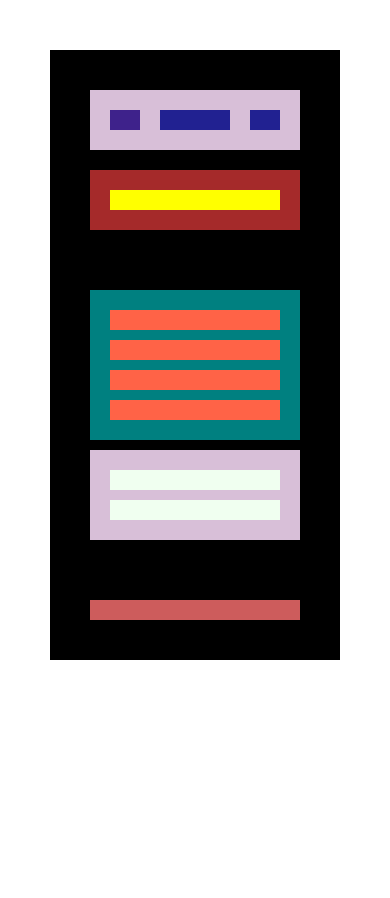
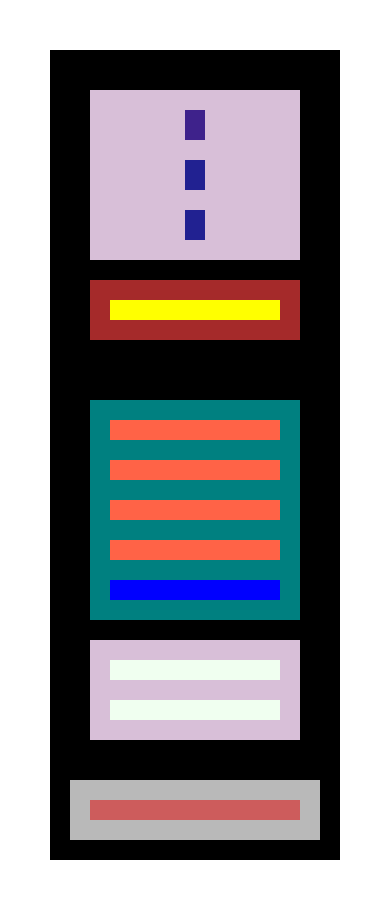
Before and after one commit to Y-Avila/Responsive, a plain HTML site: page Maqueteando/index.html in a window 390 px wide. Before the commit the page ends 844 px from the top, so only its background shows below. Drawn offline with Linux system fonts and the light colour scheme.

Commit message:
YA: Avance en maqueta

```diff
--- a/Maqueteando/estiloindex.css
+++ b/Maqueteando/estiloindex.css
@@ -14,34 +14,96 @@
     background-color: rgb(0, 0, 0);
     display: flex;
     flex-flow: column nowrap;
+
 }
 
     .menu{
         background-color: thistle;
         display: flex;
+        height: 100px;
+        align-items: center;
     }
         .logo{
             background-color: rgb(62, 34, 139);
             flex: 1 1 auto;
+            height: 30px;
         }
         .barranavegacion{
             background-color: rgb(33, 33, 145);
             flex: 5 1 auto;
+            height: 30px;
         }
         .redes{
             background-color: rgb(33, 33, 145);
             flex: 1 1 auto;
+            height: 30px;
         }
 
     .texto{background-color: brown;}
         h1{background-color: yellow;}
 
-.section{background-color: rgb(0, 0, 0);}
-    .cuerpo{background-color: teal;}
-        .articulo{background-color:tomato;}
+.section{
+    background-color: rgb(0, 0, 0);
+    display: flex;
 
-    .aside{background-color: thistle;}
-        .publicidad{background-color: honeydew;}
+}
+    .cuerpo{
+        background-color: teal;
+        flex: 3 1 auto;
+        display: flex;
+        flex-flow: wrap row ;
+    }
+        .articulo{
+            background-color:tomato;
+            flex: 1 1 40%;
+        }
+        .navegacion{
+            background-color: blue;
+            flex: 1 1 100%;
+        }
 
-.piepagina{background-color: rgb(0, 0, 0);}
-    .subpiepagina{background-color: indianred;}
+    .aside{
+        background-color: thistle;
+        flex: 1 1 auto;
+    }
+        .publicidad{
+            background-color: honeydew;
+        }
+
+.piepagina{
+    background-color: rgb(185, 185, 185);
+    display: flex;
+    justify-content: center;
+}
+    .subpiepagina{
+        background-color: indianred;
+        width: 300px;
+
+    }
+
+@media all and (max-width:800px) {
+    .section{
+        flex-direction: column;
+    }
+    .menu{
+        flex-direction: column;
+        height: auto;
+
+    }
+    .aside{
+        display: flex;
+        justify-content: center;
+    }
+}
+
+@media all and (max-width:600px) {
+    .articulo{
+        flex-direction: column;
+    }
+}
+
+@media all and (max-width:400px) {
+    .aside{
+        flex-direction: column;
+    }
+}
--- a/Maqueteando/index.html
+++ b/Maqueteando/index.html
@@ -29,6 +29,7 @@
                 <div class="articulo"></div>
                 <div class="articulo"></div>
                 <div class="articulo"></div>
+                <div class="navegacion"></div>
             </div>
 
             <div class="aside">
```
Also changed, not shown: 1 other file.
